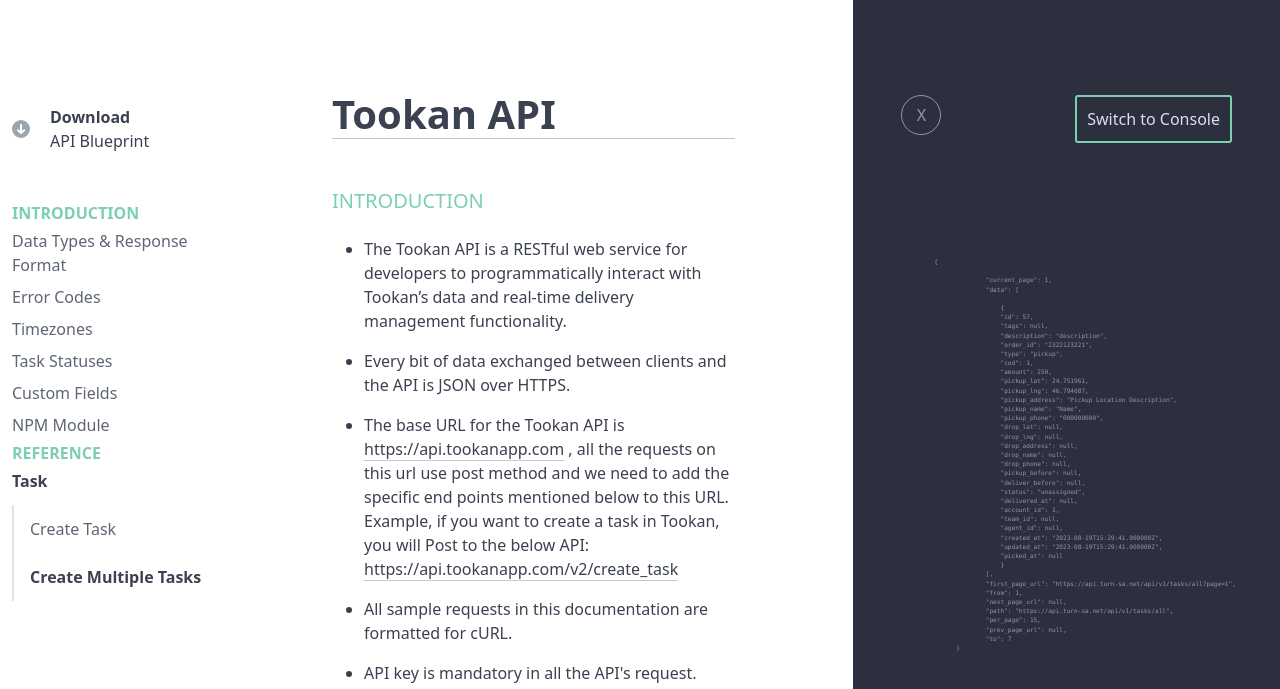
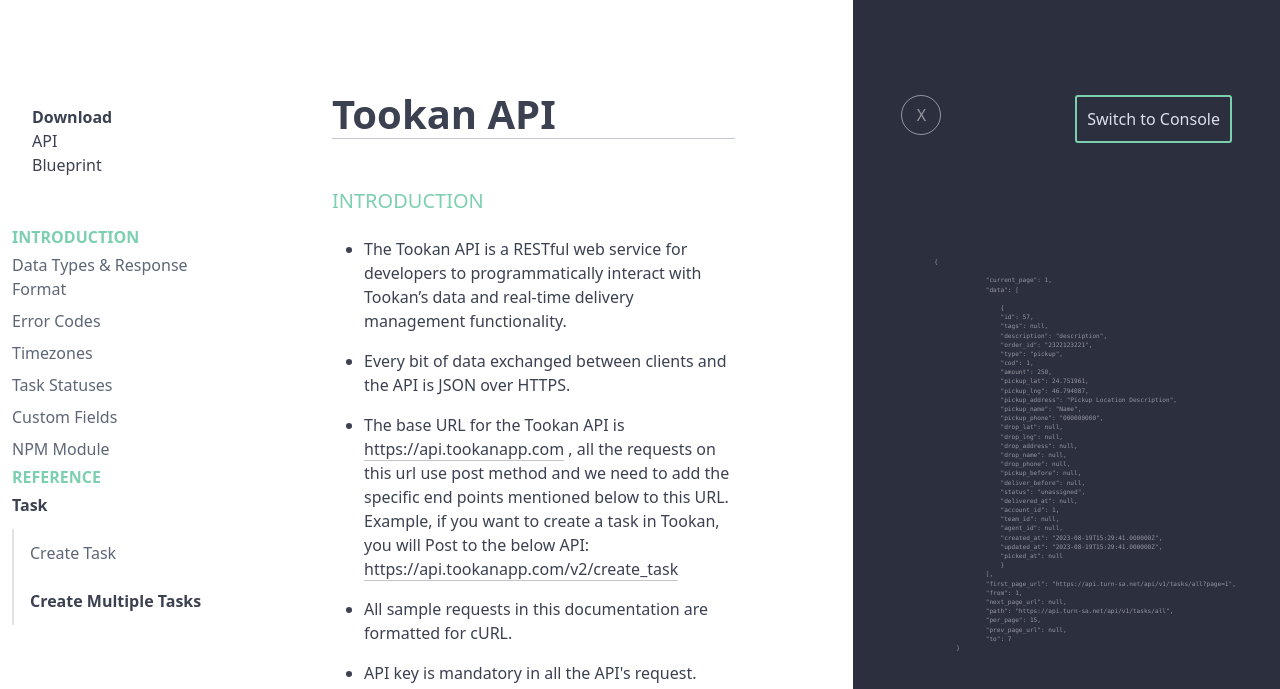
Before and after one commit to MonzerOmer1234/Tookan_API, a plain HTML site: page index.html in a window 1280 px wide. Shown: the part 111-800 px from the top of the page. Drawn offline with nearby package versions, Linux system fonts and the light colour scheme.

Commit message:
fix the click event

```diff
--- a/index.html
+++ b/index.html
@@ -124,7 +124,7 @@
         <div class="row page-container">
           <div class="col-1   sidebar position-fixed start-0  h-100 d-none d-lg-block mt-lg-3 " >
             <div>
-              <div class="links d-flex justify-content-start align-items-center " style="width : 200px; ">
+              <div class="links d-flex justify-content-start align-items-center ">
                 <svg xmlns="http://www.w3.org/2000/svg" width="18" height="18"><path d="M8 10.846v-5.85C8 4.445 8.444 4 9 4c.552 0 1 .456 1 .995v5.939l1.523-1.371a.993.993 0 0 1 1.405.08 1 1 0 0 1-.067 1.406l-2.986 2.69a.984.984 0 0 1-.729.25 1.024 1.024 0 0 1-.298 0 .98.98 0 0 1-.625-.25l-2.987-2.69a.993.993 0 0 1-.067-1.406 1 1 0 0 1 1.406-.08L8 10.846ZM9 18A9 9 0 1 0 9 0a9 9 0 0 0 0 18Z" fill="#9AA4B2"/></svg>
                   <div style="margin-left : 20px">
                 <a href="#" class="text-decoration-none fw-bold"
--- a/style.css
+++ b/style.css
@@ -50,6 +50,7 @@ pre {
 .header-in-small.move-left {
   position: relative !important;
   left: 33.3333333333% !important;
+  z-index: 1000;
 }
 .header-in-small svg {
   cursor: pointer;
```
